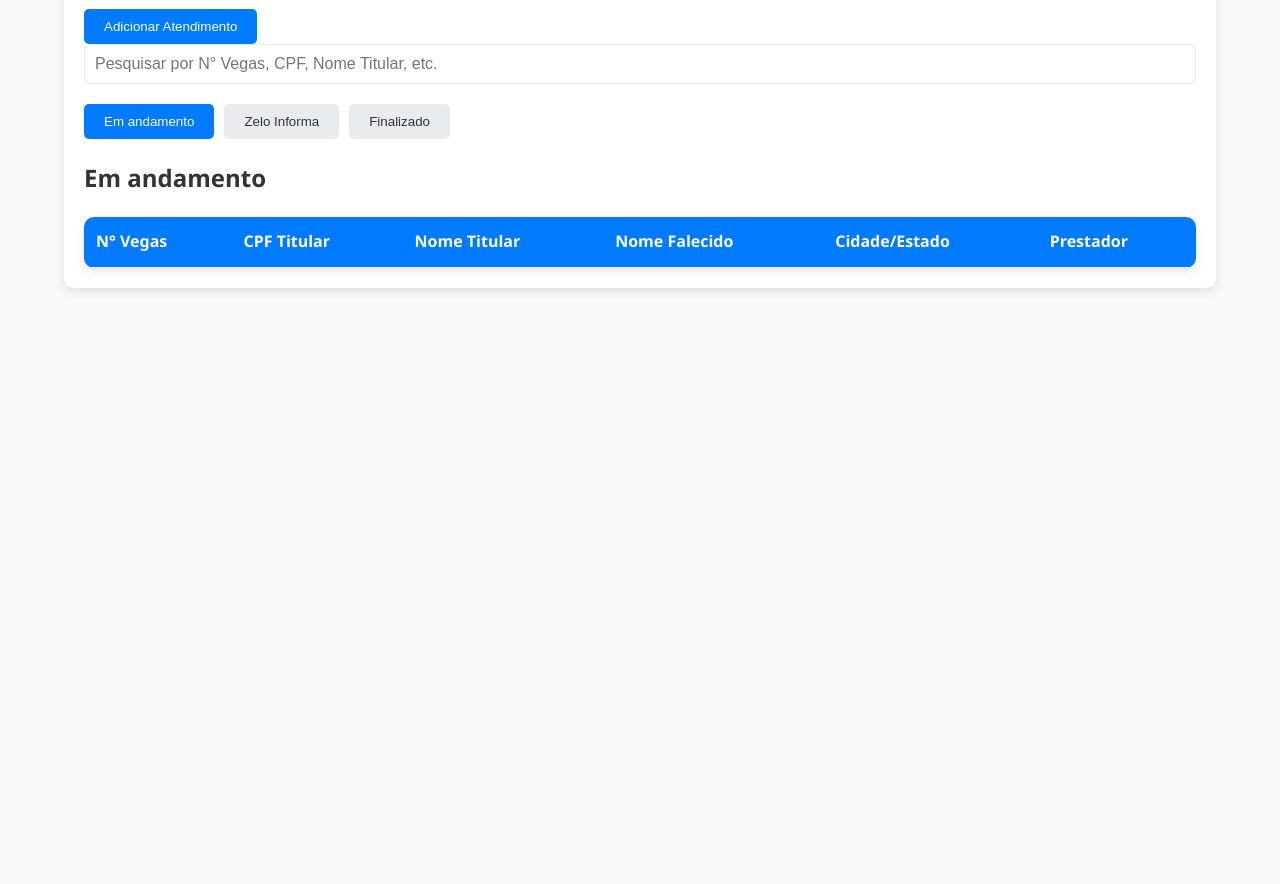
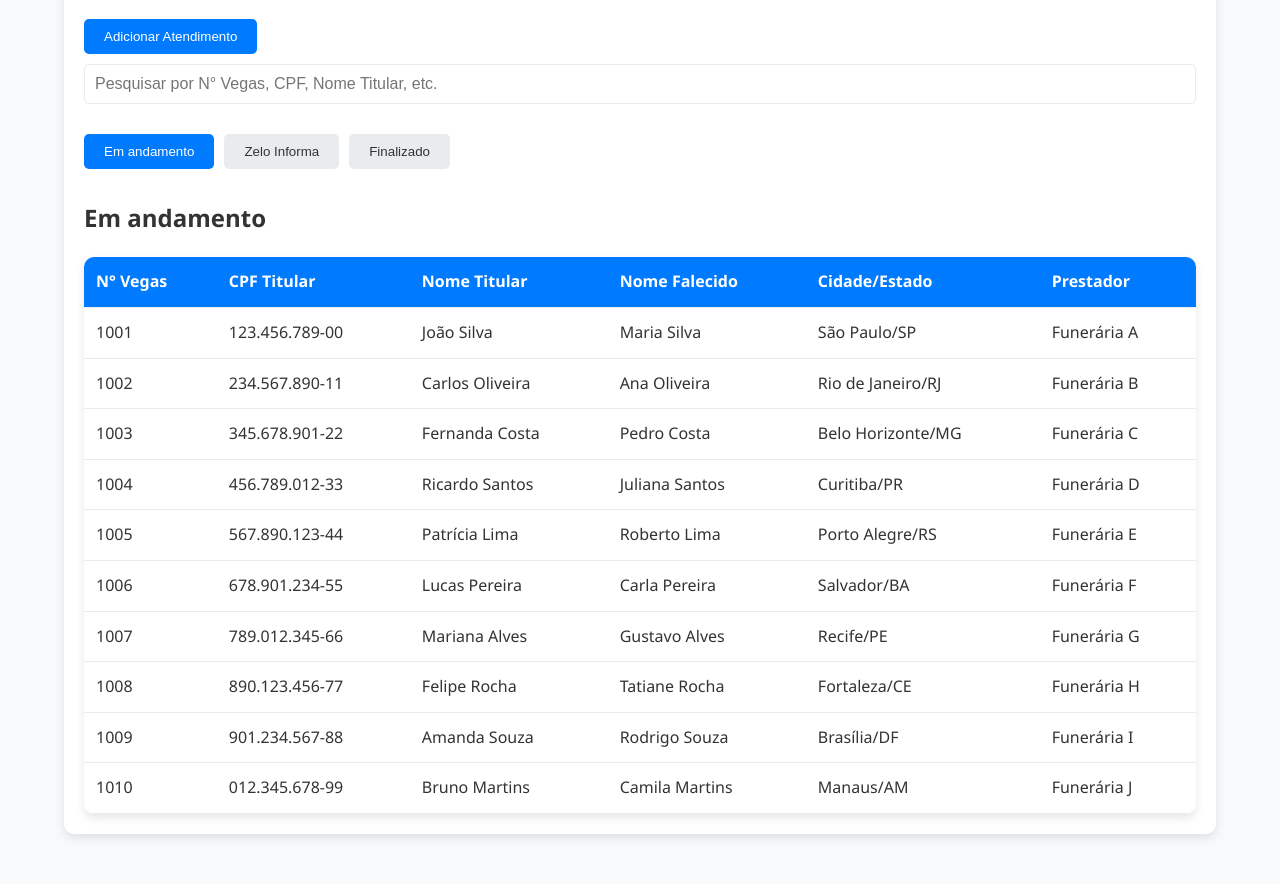
Before and after one commit to Richardlds/projetozelo, a plain HTML site: page index.html in a window 1280 px wide. Shown: the part 145-1029 px from the top of the page. Before the commit the page ends 800 px from the top, so only its background shows below. Drawn offline with Linux system fonts and the light colour scheme.

Commit message:
Add files via upload

```diff
--- a/index.html
+++ b/index.html
@@ -8,7 +8,7 @@
 </head>
 <body>
     <div class="container">
-        <h1>Tela de Atendimento</h1>
+        <h1>Passagem de plantão</h1>
 
         <!-- Botão para abrir a modal -->
         <button id="abrirModal">Adicionar Atendimento</button>
--- a/script.js
+++ b/script.js
@@ -3,10 +3,43 @@ document.addEventListener('DOMContentLoaded', function () {
     const tabelaEmAndamento = document.querySelector('#emAndamento tbody');
     const tabelaZeloInforma = document.querySelector('#zeloInforma tbody');
     const tabelaFinalizado = document.querySelector('#finalizado tbody');
+// Array para armazenar os atendimentos
+let atendimentos = JSON.parse(localStorage.getItem('atendimentos')) || [];
+// TEMPORARIO TEMPORARIO TEMPORARIO TEMPORARIO TEMPORARIO OOOOOOOOOOOOOOOOOOOOOOOOOOOOOOOOOOOOOOOOOOOOOOOOOOOOOOOOOOOOOOOOOOOOOOOOOOOO
+ {
+    // Atendimentos em andamento
+    atendimentos.push(
+        { numeroVegas: '1001', cpfTitular: '123.456.789-00', nomeTitular: 'João Silva', nomeFalecido: 'Maria Silva', cidadeEstado: 'São Paulo/SP', prestador: 'Funerária A', status: 'emAndamento', observacoes: [] },
+        { numeroVegas: '1002', cpfTitular: '234.567.890-11', nomeTitular: 'Carlos Oliveira', nomeFalecido: 'Ana Oliveira', cidadeEstado: 'Rio de Janeiro/RJ', prestador: 'Funerária B', status: 'emAndamento', observacoes: [] },
+        { numeroVegas: '1003', cpfTitular: '345.678.901-22', nomeTitular: 'Fernanda Costa', nomeFalecido: 'Pedro Costa', cidadeEstado: 'Belo Horizonte/MG', prestador: 'Funerária C', status: 'emAndamento', observacoes: [] },
+        { numeroVegas: '1004', cpfTitular: '456.789.012-33', nomeTitular: 'Ricardo Santos', nomeFalecido: 'Juliana Santos', cidadeEstado: 'Curitiba/PR', prestador: 'Funerária D', status: 'emAndamento', observacoes: [] },
+        { numeroVegas: '1005', cpfTitular: '567.890.123-44', nomeTitular: 'Patrícia Lima', nomeFalecido: 'Roberto Lima', cidadeEstado: 'Porto Alegre/RS', prestador: 'Funerária E', status: 'emAndamento', observacoes: [] },
+        { numeroVegas: '1006', cpfTitular: '678.901.234-55', nomeTitular: 'Lucas Pereira', nomeFalecido: 'Carla Pereira', cidadeEstado: 'Salvador/BA', prestador: 'Funerária F', status: 'emAndamento', observacoes: [] },
+        { numeroVegas: '1007', cpfTitular: '789.012.345-66', nomeTitular: 'Mariana Alves', nomeFalecido: 'Gustavo Alves', cidadeEstado: 'Recife/PE', prestador: 'Funerária G', status: 'emAndamento', observacoes: [] },
+        { numeroVegas: '1008', cpfTitular: '890.123.456-77', nomeTitular: 'Felipe Rocha', nomeFalecido: 'Tatiane Rocha', cidadeEstado: 'Fortaleza/CE', prestador: 'Funerária H', status: 'emAndamento', observacoes: [] },
+        { numeroVegas: '1009', cpfTitular: '901.234.567-88', nomeTitular: 'Amanda Souza', nomeFalecido: 'Rodrigo Souza', cidadeEstado: 'Brasília/DF', prestador: 'Funerária I', status: 'emAndamento', observacoes: [] },
+        { numeroVegas: '1010', cpfTitular: '012.345.678-99', nomeTitular: 'Bruno Martins', nomeFalecido: 'Camila Martins', cidadeEstado: 'Manaus/AM', prestador: 'Funerária J', status: 'emAndamento', observacoes: [] }
+    );
 
-    // Array para armazenar os atendimentos
-    let atendimentos = JSON.parse(localStorage.getItem('atendimentos')) || [];
+    // Atendimentos em Zelo Informa
+    atendimentos.push(
+        { numeroVegas: '2001', cpfTitular: '111.222.333-44', nomeTitular: 'Ana Paula', nomeFalecido: 'José Silva', cidadeEstado: 'São Paulo/SP', prestador: 'Funerária K', status: 'zeloInforma', observacoes: [] },
+        { numeroVegas: '2002', cpfTitular: '222.333.444-55', nomeTitular: 'Roberto Carlos', nomeFalecido: 'Maria Clara', cidadeEstado: 'Rio de Janeiro/RJ', prestador: 'Funerária L', status: 'zeloInforma', observacoes: [] },
+        { numeroVegas: '2003', cpfTitular: '333.444.555-66', nomeTitular: 'Carla Dias', nomeFalecido: 'Antônio Dias', cidadeEstado: 'Belo Horizonte/MG', prestador: 'Funerária M', status: 'zeloInforma', observacoes: [] },
+        { numeroVegas: '2004', cpfTitular: '444.555.666-77', nomeTitular: 'Marcos Lima', nomeFalecido: 'Fernanda Lima', cidadeEstado: 'Curitiba/PR', prestador: 'Funerária N', status: 'zeloInforma', observacoes: [] },
+        { numeroVegas: '2005', cpfTitular: '555.666.777-88', nomeTitular: 'Juliana Rocha', nomeFalecido: 'Ricardo Rocha', cidadeEstado: 'Porto Alegre/RS', prestador: 'Funerária O', status: 'zeloInforma', observacoes: [] }
+    );
 
+    // Atendimentos finalizados
+    atendimentos.push(
+        { numeroVegas: '3001', cpfTitular: '666.777.888-99', nomeTitular: 'Paulo Henrique', nomeFalecido: 'Luciana Silva', cidadeEstado: 'São Paulo/SP', prestador: 'Funerária P', status: 'finalizado', observacoes: [] },
+        { numeroVegas: '3002', cpfTitular: '777.888.999-00', nomeTitular: 'Luiza Almeida', nomeFalecido: 'Carlos Almeida', cidadeEstado: 'Rio de Janeiro/RJ', prestador: 'Funerária Q', status: 'finalizado', observacoes: [] }
+    );
+
+    // Salva os atendimentos de exemplo no localStorage
+    localStorage.setItem('atendimentos', JSON.stringify(atendimentos));
+}
+// TEMPORARIO TEMPORARIO TEMPORARIO TEMPORARIO TEMPORARIO OOOOOOOOOOOOOOOOOOOOOOOOOOOOOOOOOOOOOOOOOOOOOOOOOOOOOOOOOOOOOOOOOOOOOOO
     // Função para adicionar atendimento
     formAtendimento.addEventListener('submit', function (e) {
         e.preventDefault();
--- a/styles.css
+++ b/styles.css
@@ -31,6 +31,7 @@ h1 {
 
 button {
     padding: 10px 20px;
+    margin: 10px 0px;
     background-color: #007bff;
     color: white;
     border: none;
```
